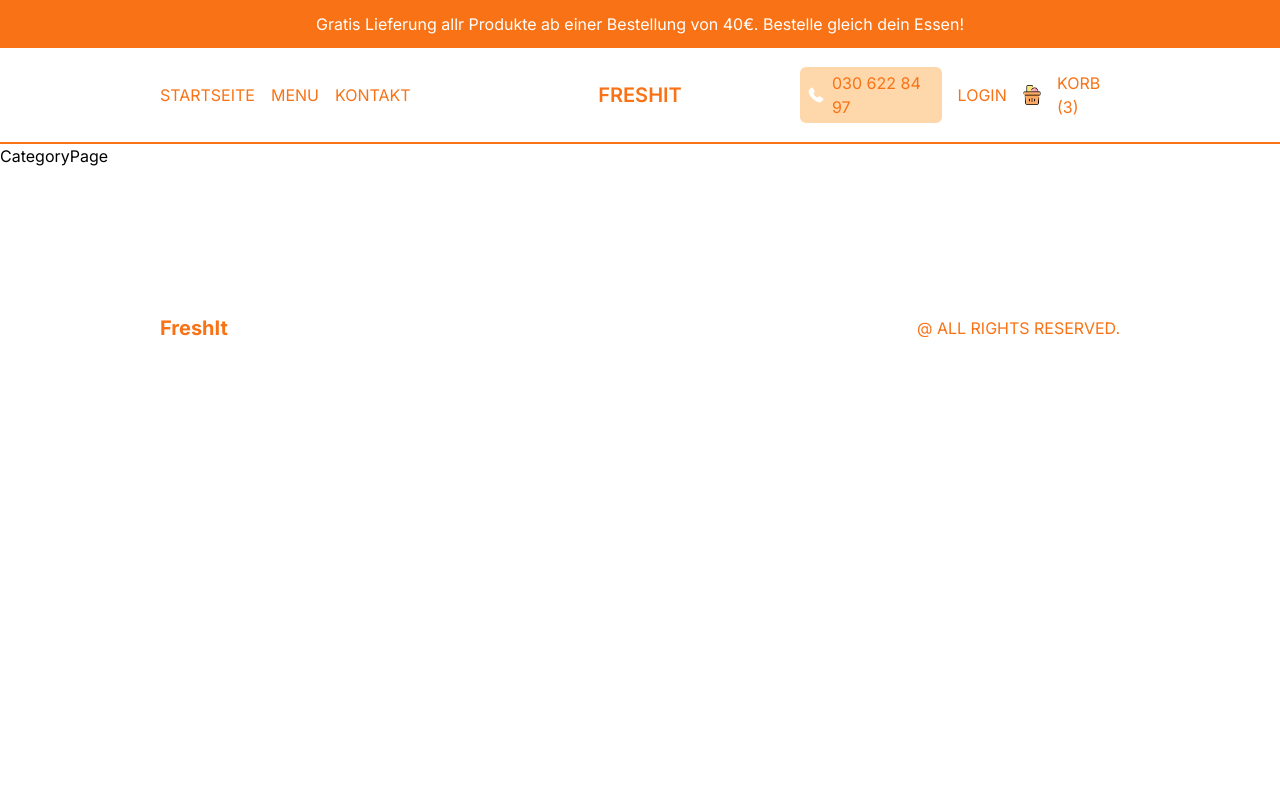
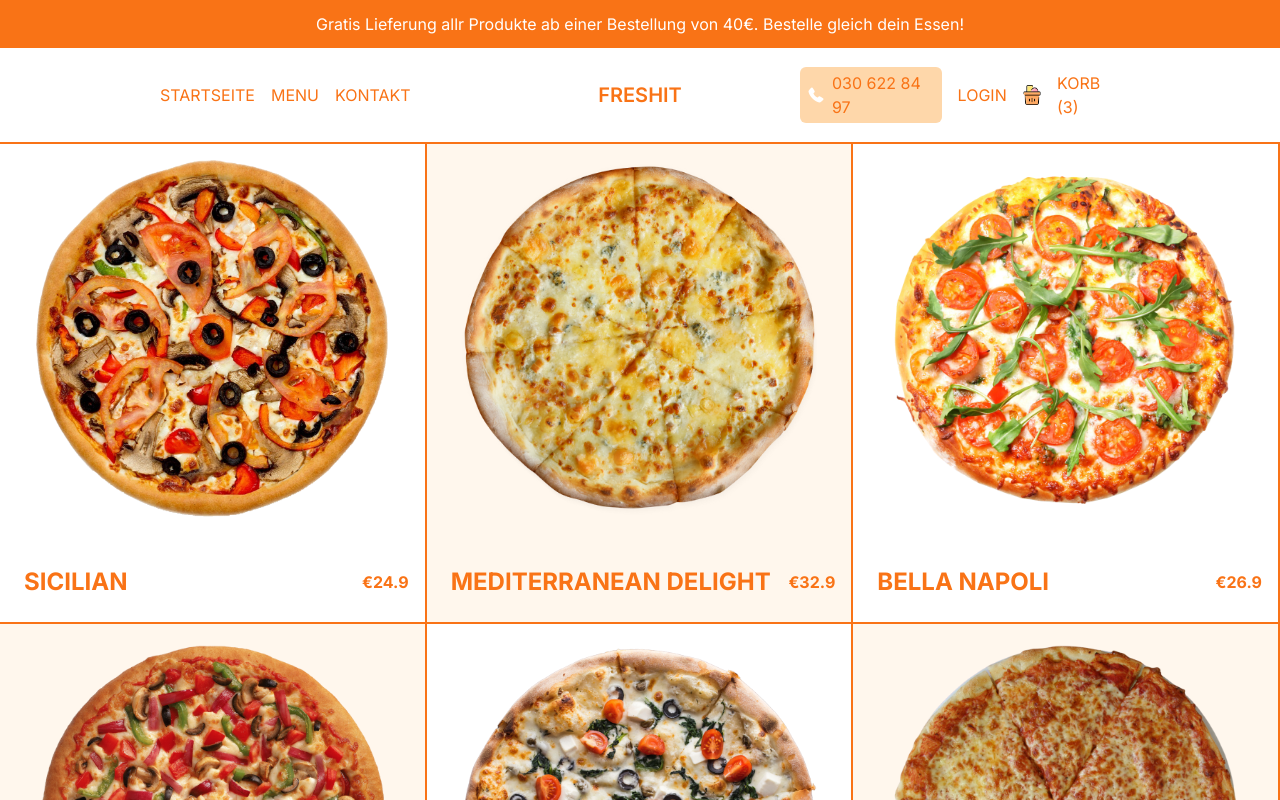
Before and after one commit to MehmetC80/fresh, a Next.js app: page /menu/category.slug in a window 1280 px wide. Shown: the top 800 px of the page. Built offline with nearby package versions, Linux system fonts and the light colour scheme.

Commit message:
finished categoryPage

```diff
--- a/src/app/menu/[category]/page.tsx
+++ b/src/app/menu/[category]/page.tsx
@@ -1,4 +1,36 @@
+import { pizzas } from '@/data';
+import Image from 'next/image';
+import Link from 'next/link';
 const CategoryPage = () => {
-  return <div>CategoryPage</div>;
+  return (
+    <div className='flex flex-wrap  text-orange-500'>
+      {pizzas.map((pizza) => {
+        return (
+          <Link
+            key={pizza.id}
+            href={`product/${pizza.id}`}
+            className=' w-full h-[60vh] border-r-2 border-b-2 border-orange-500 sm:w-1/2 lg:w-1/3 p-4 flex flex-col justify-between group even:bg-orange-50'
+          >
+            {pizza.img && (
+              <div className='relative h-[80%] '>
+                <Image alt='' src={pizza.img} fill className='object-contain' />
+              </div>
+            )}
+            {/* Text-Container */}
+            <div className='flex items-center justify-between font-bold '>
+              <h1 className='text-2xl uppercase font-bold p-2'>
+                {pizza.title}
+              </h1>
+              <h2>€{pizza.price}</h2>
+              <button className='hidden group-hover:block  uppercase bg-orange-500 px-4 py-2 rounded-lg text-white'>
+                {' '}
+                + Waenkorb
+              </button>
+            </div>
+          </Link>
+        );
+      })}
+    </div>
+  );
 };
 export default CategoryPage;
```
Also changed, not shown: public/images/temp/p11.png (added).
